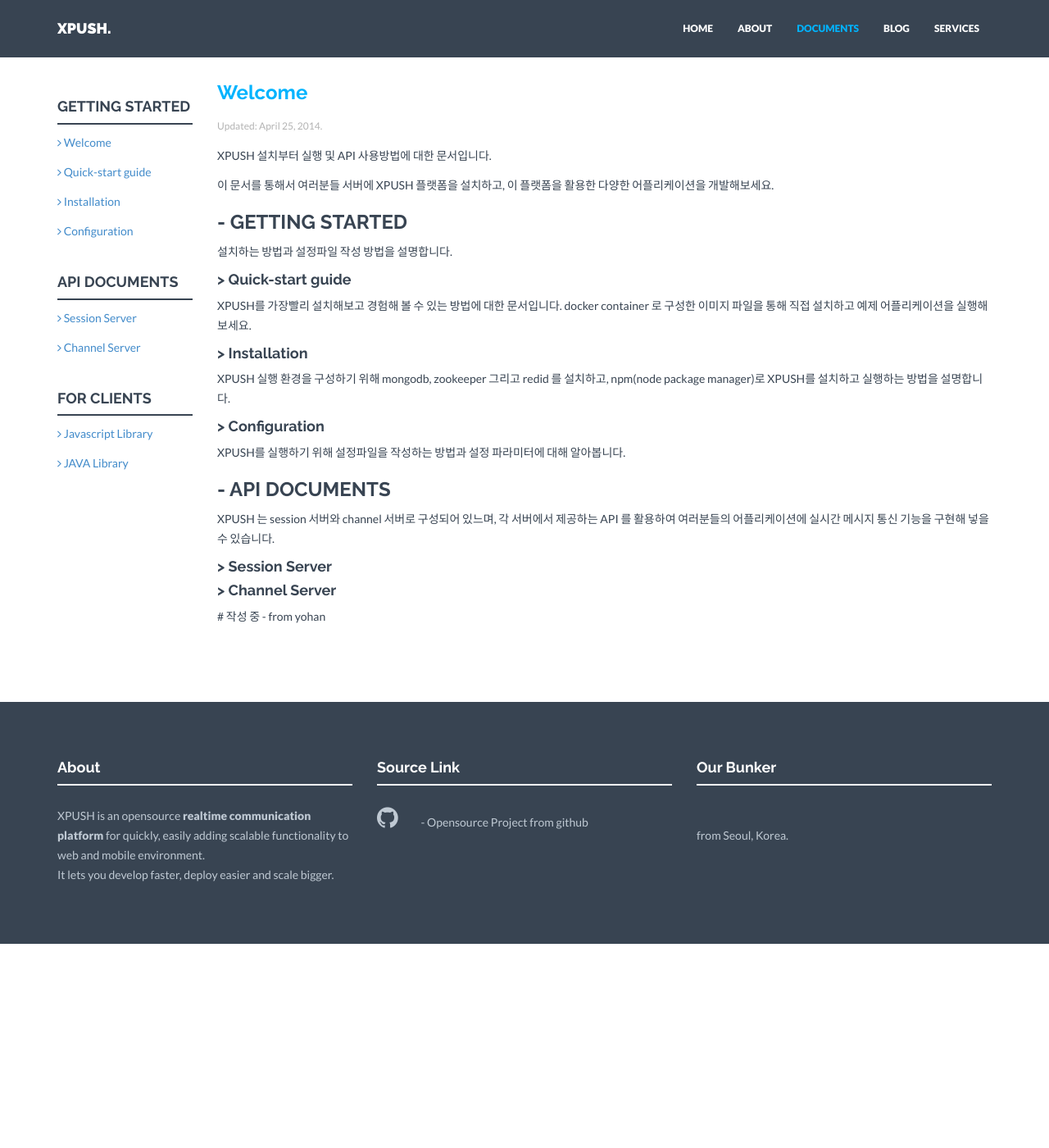
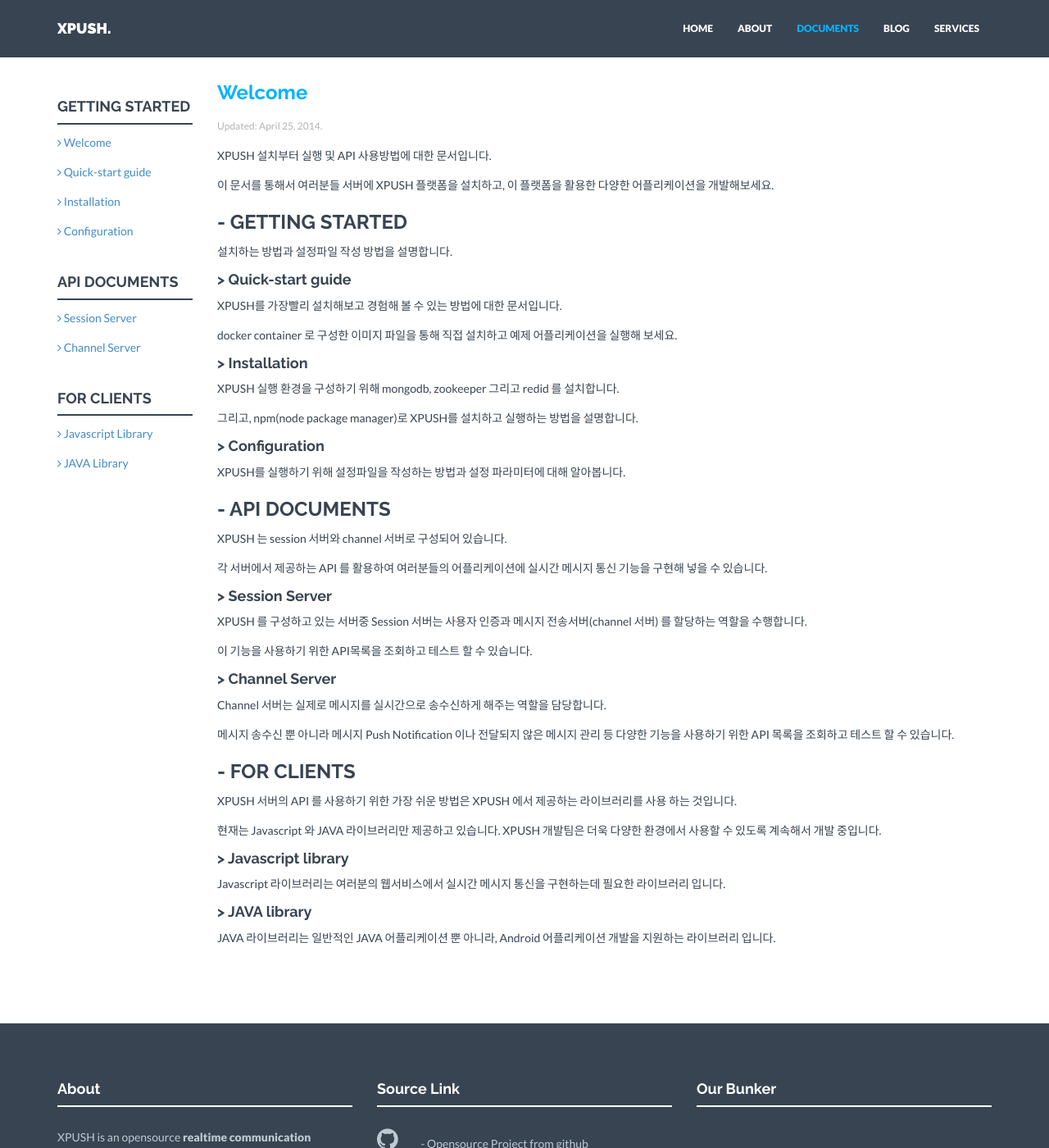
Before and after one commit to xpush/xpush.github.io, a Jekyll site: the page built from doc/welcome/index.md, in a window 1280 px wide and 1400 px high. Shown: the whole window at 82% size. Built offline with Jekyll 4.4.1, drawn with Linux system fonts in a browser that asks for light colours; nearby versions of some CDN libraries.

Commit message:
update welcome page

```diff
--- a/doc/welcome/index.md
+++ b/doc/welcome/index.md
@@ -11,28 +11,42 @@
 ### - GETTING STARTED
 설치하는 방법과 설정파일 작성 방법을 설명합니다.
 
+#### > Quick-start guide
+XPUSH를 가장빨리 설치해보고 경험해 볼 수 있는 방법에 대한 문서입니다.
 
-#### > Quick-start guide
-XPUSH를 가장빨리 설치해보고 경험해 볼 수 있는 방법에 대한 문서입니다. docker container 로 구성한 이미지 파일을 통해 직접 설치하고 예제 어플리케이션을 실행해 보세요.
-
+docker container 로 구성한 이미지 파일을 통해 직접 설치하고 예제 어플리케이션을 실행해 보세요.
 
 #### > Installation
-XPUSH 실행 환경을 구성하기 위해 mongodb, zookeeper 그리고 redid 를 설치하고, npm(node package manager)로 XPUSH를 설치하고 실행하는 방법을 설명합니다.
+XPUSH 실행 환경을 구성하기 위해 mongodb, zookeeper 그리고 redid 를 설치합니다.
 
+그리고, npm(node package manager)로 XPUSH를 설치하고 실행하는 방법을 설명합니다.
 
 #### > Configuration
 XPUSH를 실행하기 위해 설정파일을 작성하는 방법과 설정 파라미터에 대해 알아봅니다.
 
 
+### - API DOCUMENTS
+XPUSH 는 session 서버와 channel 서버로 구성되어 있습니다.
 
-### - API DOCUMENTS
-XPUSH 는 session 서버와 channel 서버로 구성되어 있느며, 각 서버에서 제공하는 API 를 활용하여 여러분들의 어플리케이션에 실시간 메시지 통신 기능을 구현해 넣을 수 있습니다.
-
+각 서버에서 제공하는 API 를 활용하여 여러분들의 어플리케이션에 실시간 메시지 통신 기능을 구현해 넣을 수 있습니다.
 
 #### > Session Server
+XPUSH 를 구성하고 있는 서버중 Session 서버는 사용자 인증과 메시지 전송서버(channel 서버) 를 할당하는 역할을 수행합니다.
 
+이 기능을 사용하기 위한 API목록을 조회하고 테스트 할 수 있습니다.
 
 #### > Channel Server
+Channel 서버는 실제로 메시지를 실시간으로 송수신하게 해주는 역할을 담당합니다.
 
+메시지 송수신 뿐 아니라 메시지 Push Notification 이나 전달되지 않은 메시지 관리 등 다양한 기능을 사용하기 위한 API 목록을 조회하고 테스트 할 수 있습니다.
 
- # 작성 중 - from yohan
+### - FOR CLIENTS
+XPUSH 서버의 API 를 사용하기 위한 가장 쉬운 방법은 XPUSH 에서 제공하는 라이브러리를 사용 하는 것입니다.
+
+현재는 Javascript 와 JAVA 라이브러리만 제공하고 있습니다. XPUSH 개발팀은 더욱 다양한 환경에서 사용할 수 있도록 계속해서 개발 중입니다.
+
+#### > Javascript library
+Javascript 라이브러리는 여러분의 웹서비스에서 실시간 메시지 통신을 구현하는데 필요한 라이브러리 입니다.
+
+#### > JAVA library
+JAVA 라이브러리는 일반적인 JAVA 어플리케이션 뿐 아니라, Android 어플리케이션 개발을 지원하는 라이브러리 입니다.
```
